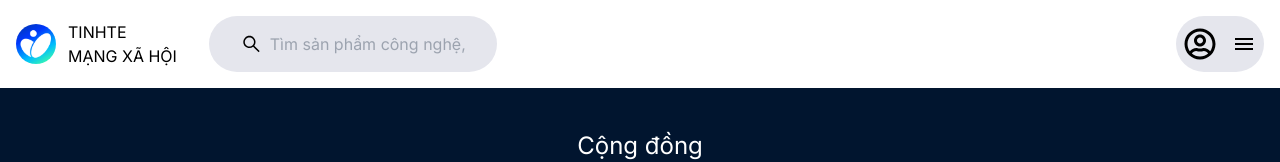
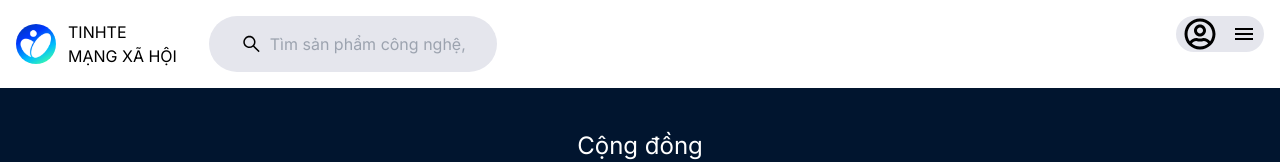
Before and after one commit to vinhpna1c/tinh-te-web, a Next.js app: page /community in a window 1280 px wide. Shown: the top 162 px of the page. Built offline with nearby package versions, Linux system fonts and the light colour scheme; no server answers.

Commit message:
add AuthContext

```diff
--- /dev/null
+++ b/context/AuthContext.tsx
@@ -0,0 +1,36 @@
+'use client';
+import { createContext, useContext, useEffect, useState } from 'react';
+import { onAuthStateChanged } from 'firebase/auth'
+import { auth } from '@/src/services/firebase.service';
+import { Elsie_Swash_Caps } from 'next/font/google';
+const AuthContext = createContext({});
+
+export const useAuth = () => useContext(AuthContext)
+
+export const AuthContextProvider = (
+    { children }: {
+        children: React.
+        ReactNode
+    }
+) => {
+    const [user, setUser] = useState<any>(null);
+    useEffect(() => {
+        const unsubscribe = onAuthStateChanged(auth, (user) => {
+            if (user) {
+                setUser({
+                    uid: user.uid,
+                    email: user.email,
+                    displayName: user.displayName,
+                })
+            }
+            else {
+                setUser(null);
+            }
+        });
+
+        return ()=> unsubscribe();
+    }, [])
+    return <AuthContext.Provider value={{user,}}>
+        {children}
+    </AuthContext.Provider>
+}
--- a/package.json
+++ b/package.json
@@ -25,6 +25,7 @@
     "postcss": "8.4.23",
     "react": "18.2.0",
     "react-dom": "18.2.0",
+    "react-firebase-hooks": "^5.1.1",
     "react-icons": "^4.8.0",
     "sass": "^1.62.1",
     "tailwindcss": "3.3.2",
--- a/src/app/(site)/login/page.tsx
+++ b/src/app/(site)/login/page.tsx
@@ -1,17 +1,51 @@
+'use client'
+
+import { useAuth } from "@/context/AuthContext";
+import { auth } from "@/src/services/firebase.service";
 import { Client } from "@amityco/ts-sdk";
 import Link from "next/link";
+import { type } from "os";
+import { useState } from "react";
+import { useCreateUserWithEmailAndPassword, useSignInWithEmailAndPassword } from 'react-firebase-hooks/auth';
+
+type SignInFormData = {
+    email?: string,
+    password?: string,
+}
 
 export default function LoginScreen() {
 
-    try {
-        console.log("Login page");
-        const client=Client.getActiveClient();
-        console.log(client);
-    } catch (error) {
-        console.log("Error get client from amity")
-        console.log(error)
+    // try {
+    //     console.log("Login page");
+    //     const client=Client.getActiveClient();
+    //     console.log(client);
+    // } catch (error) {
+    //     console.log("Error get client from amity")
+    //     console.log(error)
+    // }
+    const [signInForm, setSignInForm] = useState<SignInFormData>({});
+    const [signInWithEmailAndPassword] = useSignInWithEmailAndPassword(auth);
+    const handleChange = (event: React.ChangeEvent<HTMLInputElement>) => {
+        setSignInForm((prev) => ({
+            ...prev,
+            [event.target.name]: event.target.value,
+        }))
     }
 
+    const handleSubmit = (e: React.FormEvent<HTMLFormElement>) => {
+        e.preventDefault()
+        console.log(`Sign in with data: ${JSON.stringify(signInForm)}`)
+        signInWithEmailAndPassword(signInForm.email ?? '', signInForm.password ?? '').then((result)=>{
+            if(result){
+                console.log
+            }else{
+
+            }
+        })
+    }
+
+
+    // console.log("Current user: " + JSON.stringify(user));
     return (
         <div className="w-full h-screen bg-gray-400">
 
@@ -23,17 +57,27 @@ export default function LoginScreen() {
                     </div>
                     <div className="flex flex-col items-center px-6 py-4">
                         <img src='./images/logo_colored.png' />
-                        <input className="w-full rounded border border-gray-300 mt-8 px-3 py-2" placeholder="Tên tài khoản hoặc Email" />
-                        <input className="w-full rounded border border-gray-300 mt-4 px-3 py-2" placeholder="Mật khẩu" />
-                        <div className="flex flex-row w-full justify-end py-3">
-                           <Link href="/login/forgot_password"><span style={{color:"blue"}}>Quên mật khẩu?</span></Link>
-                        </div>
-                        <button className="w-full rounded-xl bg-blue-700 py-2 px-3">
-                            <span className="text-white font-bold text-sm">Đăng nhập</span>
-                        </button>
+                        <form onSubmit={handleSubmit}>
+                            <input
+                                className="w-full rounded border border-gray-300 mt-8 px-3 py-2"
+                                placeholder="Tên tài khoản hoặc Email"
+                                onChange={handleChange}
+                            />
+                            <input
+                                className="w-full rounded border border-gray-300 mt-4 px-3 py-2"
+                                placeholder="Mật khẩu"
+                                onChange={handleChange}
+                            />
+                            <div className="flex flex-row w-full justify-end py-3">
+                                <Link href="/login/forgot_password"><span style={{ color: "blue" }}>Quên mật khẩu?</span></Link>
+                            </div>
+                            <button type="submit" className="w-full rounded-xl bg-blue-700 py-2 px-3">
+                                <span className="text-white font-bold text-sm">Đăng nhập</span>
+                            </button>
+                        </form>
                         <div className="py-3">Hoặc</div>
 
-                        <button className="w-full rounded-xl bg-gray-100 border border-gray-400 mb-5" style={{ color: "black", background: "#F9F9FB" }}>
+                        <button type="submit" className="w-full rounded-xl bg-gray-100 border border-gray-400 mb-5" style={{ color: "black", background: "#F9F9FB" }}>
                             <span className="flex justify-center py-2">
                                 <img src="https://tinhte.vn/styles/tinhte2018/google.png" />
                                 <span className="ml-2">  Đăng nhập bằng Google </span>
--- a/src/app/layout.tsx
+++ b/src/app/layout.tsx
@@ -7,6 +7,7 @@ import './globals.css';
 import { Inter } from 'next/font/google'
 import { AppContextProvider } from './context';
 import Footer from './sections/Footer';
+import { AuthContextProvider } from '@/context/AuthContext';
 
 
 // import { AmityUiKitProvider, AmityUiKitSocial } from "@amityco/ui-kit-open-source";
@@ -32,8 +33,11 @@ function RootLayout({
       <head>
         <meta name='metadata' />
       </head>
-      <body className={inter.className}>{children}
-      <Footer/>
+      <body className={inter.className}>
+        <AuthContextProvider>
+          {children}
+        </AuthContextProvider>
+        <Footer />
       </body>
 
     </html>
--- a/src/app/page.tsx
+++ b/src/app/page.tsx
@@ -32,18 +32,18 @@ import { Client } from '@amityco/ts-sdk';
 export default function Home() {
 
 
-  try {
-    console.log("Login page");
-    const client = Client.getActiveClient();
-    console.log(client);
+  // try {
+  //   console.log("Login page");
+  //   const client = Client.getActiveClient();
+  //   console.log(client);
 
-  } catch (error) {
-    console.log("Error get client from amity")
-    // const amityUser = JSON.parse(window.sessionStorage.getItem('AMITY_USER') ?? '{}')
+  // } catch (error) {
+  //   console.log("Error get client from amity")
+  //   // const amityUser = JSON.parse(window.sessionStorage.getItem('AMITY_USER') ?? '{}')
 
 
-    // console.log(error)
-  }
+  //   // console.log(error)
+  // }
 
   const firebaseApp = initFirebase();
   console.log(firebaseApp);
--- a/src/app/sections/Header.tsx
+++ b/src/app/sections/Header.tsx
@@ -33,32 +33,36 @@ export default function Header() {
                 </div>
 
             </div>
+            <a href='/login'>
             <button className="flex flex-row rounded-full items-center px-2 py-0.5" style={{ backgroundColor: '#E5E6ED', }}
-            onClick={()=>{
-                AmityAuth.login('99').then((value)=>{
-                    if(value){
-                        console.log("Login success with: 99");
-                        const user=Client.getActiveUser();
+            // onClick={()=>{
+            //     // AmityAuth.login('99').then((value)=>{
+            //     //     if(value){
+            //     //         console.log("Login success with: 99");
+            //     //         const user=Client.getActiveUser();
 
-                        if(user)
-                        {
-                            console.log("Current user: "+ JSON.stringify(user));
-                            // console.log("Current client: "+JSON.stringify(Client.getActiveClient()));
-                            // context.se
-                            const CircularJSON = require('circular-json');
-                            const json = CircularJSON.stringify(Client.getActiveUser());
-                            console.log(json)
-                            window.sessionStorage.setItem("AMITY_USER",JSON.stringify(json));
-                            context.amitySession=AmityAuth.sessionHandler;
-                        }
+            //     //         if(user)
+            //     //         {
+            //     //             console.log("Current user: "+ JSON.stringify(user));
+            //     //             // console.log("Current client: "+JSON.stringify(Client.getActiveClient()));
+            //     //             // context.se
+            //     //             const CircularJSON = require('circular-json');
+            //     //             const json = CircularJSON.stringify(Client.getActiveUser());
+            //     //             console.log(json)
+            //     //             window.sessionStorage.setItem("AMITY_USER",JSON.stringify(json));
+            //     //             context.amitySession=AmityAuth.sessionHandler;
+            //     //         }
 
 
-                    }
-                })
-            }}>
+            //     //     }
+            //     // })
+            // }}
+            >
                 <FaRegUserCircle size={32} />
                 <IoMdMenu className='ml-4' size={24} />
             </button>
+            </a>
+
 
         </div>
     )
--- a/src/services/firebase.service.tsx
+++ b/src/services/firebase.service.tsx
@@ -1,6 +1,7 @@
 // Import the functions you need from the SDKs you need
 import { initializeApp } from "firebase/app";
 import { getAnalytics } from "firebase/analytics";
+import { getAuth } from "firebase/auth";
 // TODO: Add SDKs for Firebase products that you want to use
 // https://firebase.google.com/docs/web/setup#available-libraries
 
@@ -22,3 +23,5 @@ const app = initializeApp(firebaseConfig);
 export const initFirebase=()=>{
     return app;
 }
+
+export const auth=getAuth();
```
Also changed, not shown: 1 other file (tests, documents, lock files or other folders).
